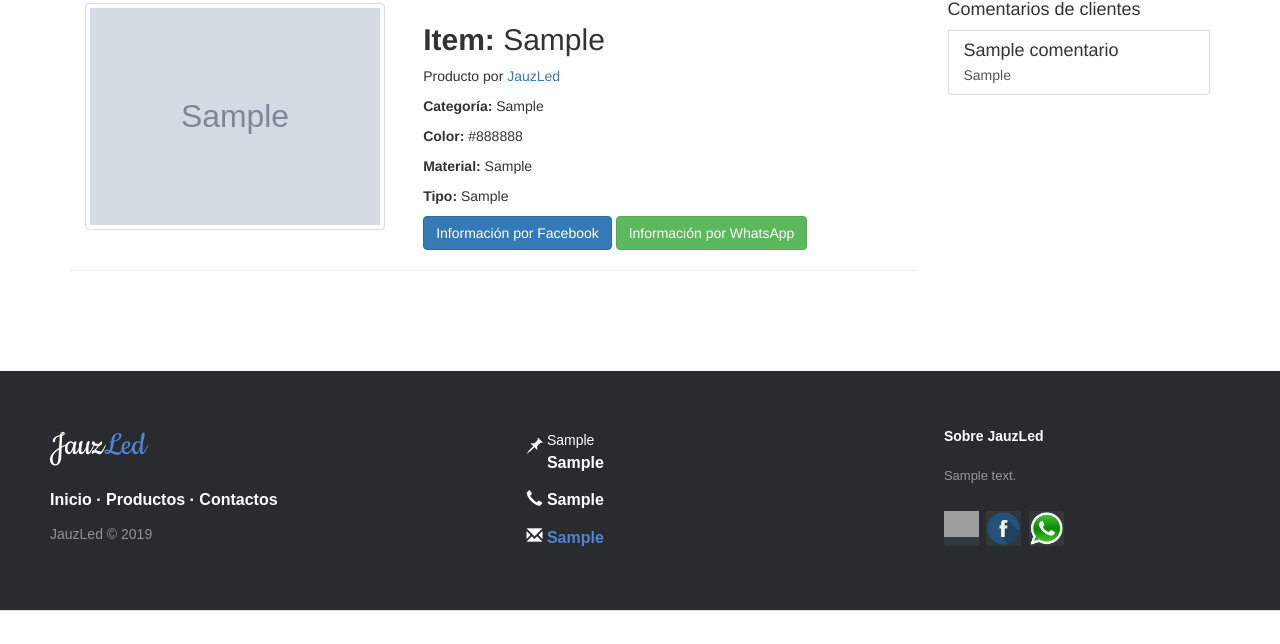
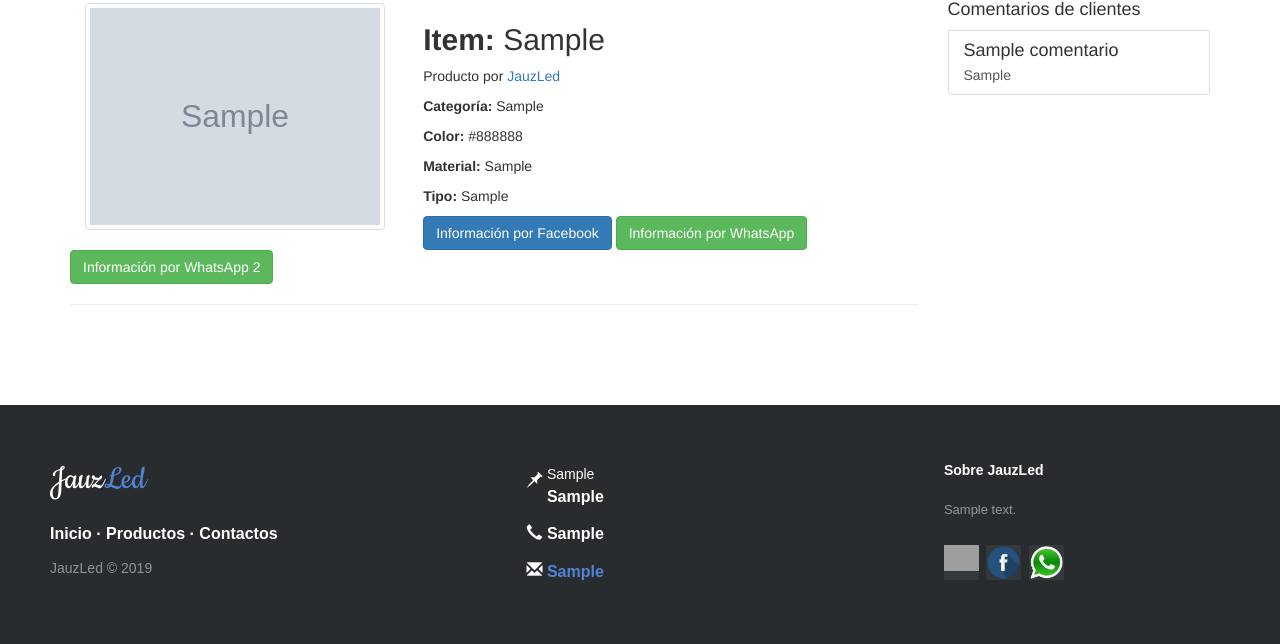
Before and after one commit to JeffreyLovelace/jauzled.com, a PHP site: page /productos.php?id1=1 in a window 1280 px wide. Shown: the part 163-807 px from the top of the page. Before the commit the page ends 774 px from the top, so only its background shows below. Run offline with PHP 8.4, Linux system fonts and the light colour scheme; tables that the repository leaves empty or names only in its code hold one stand-in row (values such as "Sample post"); grey boxes marked "Sample" are stand-in pictures; data that the repository does not hold is empty; grey boxes are pictures that could not be loaded.

Commit message:
Nuevo boton de wapp

```diff
--- a/index.php
+++ b/index.php
@@ -141,7 +141,7 @@
 																</div>
                     </div>
 
-                        <div class="col-md-4">
+                        <div class="col-md-4 hidden-xs hidden-sm">
                         <ul class="list-group">
                         <div class="list-group-item text-dark">
                          <!--  <center><a href="https://youtu.be/A7ZUsXlQlWU"><h1>YouTube</h1></a></center>-->
--- a/productos.php
+++ b/productos.php
@@ -132,8 +132,9 @@
 
 
 			<div class="contenedor-botones">
-				<a href="https://m.me/jauzled" class="btn btn-primary" target="_blank">Información por Facebook</a>
-		<a href="https://api.whatsapp.com/send?phone=59177114037&text=Quiero mayor información del producto <?php echo  $crow["item"] ?>"  class="btn btn-success"  target="_blank">Información por WhatsApp</a>
+				<a href="https://m.me/jauzled" class="btn btn-primary " target="_blank">Información por Facebook</a>
+		<a href="https://api.whatsapp.com/send?phone=59176764195&text=Quiero mayor información del producto <?php echo  $crow["item"] ?>"  class="btn btn-success"  target="_blank">Información por WhatsApp</a>
+		<a href="https://api.whatsapp.com/send?phone=59177279273&text=Quiero mayor información del producto <?php echo  $crow["item"] ?>"  class="btn btn-success"  target="_blank">Información por WhatsApp 2</a>
 			</div>
 
 		</article>
```
